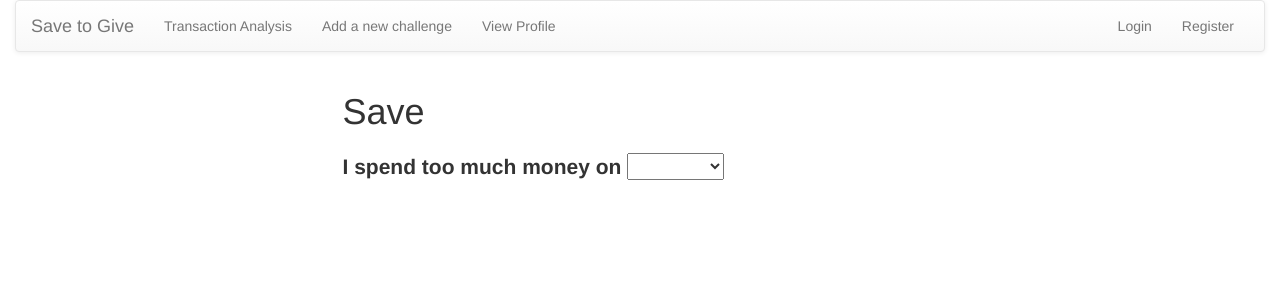
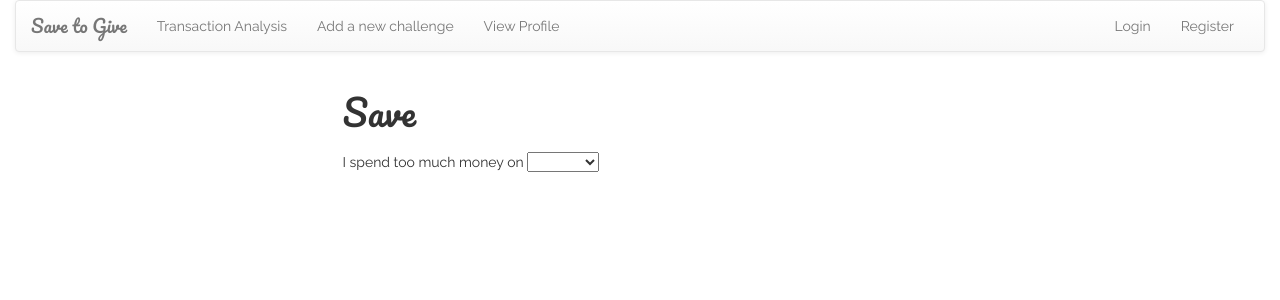
Before and after one commit to apromessi/Save-to-Give, a Flask app: page /challenge_builder in a window 1280 px wide. Shown: the top 300 px of the page. Run offline with Flask 2, Linux system fonts and the light colour scheme; tables that the repository leaves empty hold one stand-in row (values such as "Sample post"); some libraries are stand-ins or nearby versions.

Commit message:
chose fonts and made sure sizing and fonts were consistent throughout

```diff
--- a/static/savetogive.css
+++ b/static/savetogive.css
@@ -1,3 +1,27 @@
+
+.title {
+  font-family: 'Pacifico', cursive;
+}
+
+
+h1,
+h2,
+h3,
+h4,
+h5,
+h6,
+label,
+button,
+ul,
+p {
+  font-family: 'Raleway', sans-serif;
+}
+
+label {
+  font-size: 14px;
+  font-weight: normal;
+}
+
 .explanation {
 	font-size: 12px;
 	font-style: italic;
--- a/templates/base.html
+++ b/templates/base.html
@@ -6,6 +6,7 @@
   <script src="http://cdnjs.cloudflare.com/ajax/libs/underscore.js/1.7.0/underscore-min.js">
   </script>
   <script src="http://code.highcharts.com/highcharts.js"></script>
+  <link href='http://fonts.googleapis.com/css?family=Pacifico|Raleway:700,800,400,300' rel='stylesheet' type='text/css'>
 
   <!-- Latest compiled and minified CSS -->
 <link rel="stylesheet" href="/static/css/bootstrap.min.css">
@@ -37,7 +38,7 @@
                     <span class="icon-bar"></span>
                     <span class="icon-bar"></span>
                 </button>
-                <a class="navbar-brand" href="/">Save to Give</a>
+                <a class="navbar-brand title" href="/">Save to Give</a>
             </div>
             <div id="navbar" class="navbar-collapse collapse">
                 <ul class="nav navbar-nav navbar-left">
--- a/templates/challenge_builder.html
+++ b/templates/challenge_builder.html
@@ -12,7 +12,7 @@
 
 <div class="box col-sm-6">
 <div id="step1" class="inner cover">
-  <h1 class="cover-heading">Save<h1>
+  <h1 class="cover-heading title">Save<h1>
     <form class="lead">
         <label>I spend too much money on
             <select name="original_items" onchange="showStep2()">
@@ -25,7 +25,7 @@
     </form>
 </div>
 
-<div id="step2"><br>
+<div id="step2">
     <form>
         <label>How many <span class="alt"></span> will you substitute for <span id="orig"></span>?<br>
             <input type="number" name="qty" id="qty" oninput="showStep3()"> <span class="alt"></span><br>
@@ -44,15 +44,15 @@
 
 <div class="box col-sm-6">
 <div id="step3">
-    <h1 class="cover-heading">Give</h1>
-    <h4>Here are three donation items that most closely match the amount you are saving:</h4>
+    <h1 class="cover-heading title">Give</h1>
+    <p>Here are three donation items that most closely match the amount you are saving:</p>
     <div id="challenge"></div>
 </div>
 
 <div id="step3_high_amt">
-    <h4>Wow, you're feeling generous! Would you like to donate $<span class="savings">
+    <p>Wow, you're feeling generous! Would you like to donate $<span class="savings">
     </span> directly to <a href="https://www.oxfam.org/">Oxfam International</a>
-    or the organization of your choice?</h4>
+    or the organization of your choice?</p>
 </div>
 
 <div class="col-sm-3">
--- a/templates/profile.html
+++ b/templates/profile.html
@@ -103,7 +103,10 @@
                     chart: {
                         type: 'spline',
                         ignoreHiddenSeries: false,
-                        marginRight: 35
+                        marginRight: 35,
+                        style: {
+                                'font-family': "'Raleway', sans-serif"
+                            }
                     },
                     title: {
                         text: 'My Progress'
--- a/templates/transaction_analysis.html
+++ b/templates/transaction_analysis.html
@@ -60,7 +60,10 @@
 
     $('#transaction_categories').highcharts({
         chart: {
-            type: 'column'
+            type: 'column',
+            style: {
+                'font-family': "'Raleway', sans-serif"
+            }
         },
         title: {
             text: 'Your spending categories'
--- a/templates/view_challenge.html
+++ b/templates/view_challenge.html
@@ -135,7 +135,10 @@
                     chart: {
                         type: 'spline',
                         ignoreHiddenSeries: false,
-                        marginRight: 35
+                        marginRight: 35,
+                        style: {
+                                'font-family': "'Raleway', sans-serif"
+                            }
                     },
                     title: {
                         text: 'My Progress'
```
